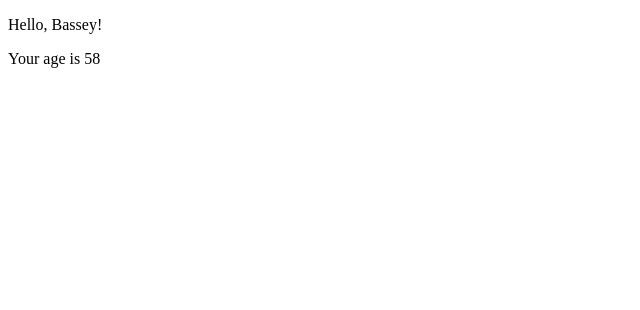
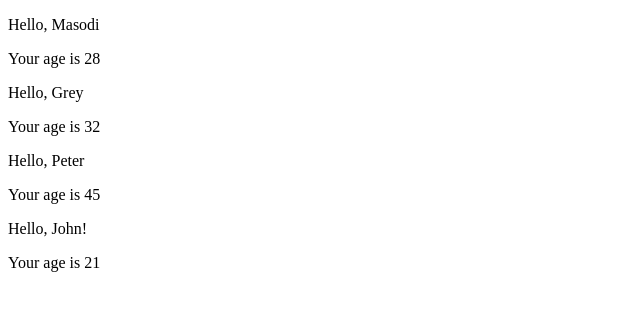
Before and after one commit to Gejjeg/conditional_rendering, a React (Create React App) app: page / in a window 1280 px wide. Shown: the top 310 px of the page, without its empty margins (0-640 px from the left). Built offline with nearby package versions, Linux system fonts and the light colour scheme.

Commit message:
feat: Conditional Rendering - 04 added

```diff
--- a/src/Age.js
+++ b/src/Age.js
@@ -7,7 +7,7 @@ export class Age extends React.Component {
     render() {
         return (
             <div>
-                {this.props.age > 18 && this.props.age < 65 && <p>Your age is {this.props.age}</p>}
+                {this.props.age > 18 && this.props.age < 65 && this.props.name==="John" && <p>Your age is {this.props.age}</p>}
             </div>
         )
     }
--- a/src/App.js
+++ b/src/App.js
@@ -2,11 +2,17 @@ import React from "react";
 import { Welcome } from "./Welcome";
 import { WelcomeModify } from "./Welcome2";
 import { WelcomeAgeRenderConditionally } from "./Welcome3";
+import { Welcome4 } from "./Welcome4";
 
 export class App extends React.Component {
     render() {
         return (
-            <WelcomeAgeRenderConditionally name="Bassey"/>
+            <div>
+                <Welcome name="Masodi" age={28}/>
+                <WelcomeModify name="Grey" age={32} />
+                <WelcomeAgeRenderConditionally name="Peter" age={45} />
+                <Welcome4 name="John"/>
+            </div>
         )
     }
 };
--- a/src/Welcome.js
+++ b/src/Welcome.js
@@ -7,7 +7,7 @@ export class Welcome extends React.Component {
     render() {
         return (
             <div>
-                <p>Hello, {this.props.name}!</p>
+                <p>Hello, {this.props.name}</p>
                 {this.props.age > 18 && <p>Your age is {this.props.age}</p>}
             </div>
         )
--- a/src/Welcome2.js
+++ b/src/Welcome2.js
@@ -7,7 +7,7 @@ export class WelcomeModify extends React.Component {
     render() {
         return (
             <div>
-                <p>Hello, {this.props.name}!</p>
+                <p>Hello, {this.props.name}</p>
                 {this.props.age && <p>Your age is {this.props.age}</p>}
             </div>
         )
--- a/src/Welcome3.js
+++ b/src/Welcome3.js
@@ -8,8 +8,8 @@ export class WelcomeAgeRenderConditionally extends React.Component {
     render() {
         return (
             <div>
-                <p>Hello, {this.props.name}!</p>
-                <Age age="58"/>
+                <p>Hello, {this.props.name}</p>
+                {this.props.age > 18 && this.props.age < 65 && <p>Your age is {this.props.age}</p>}
             </div>
         )
     }
--- /dev/null
+++ b/src/Welcome4.js
@@ -0,0 +1,16 @@
+import React from "react";
+import { Age } from "./Age";
+
+export class Welcome4 extends React.Component {
+    static defaultProps = {
+        name: "Micheal"
+    }
+    render() {
+        return (
+            <div>
+                <p>Hello, {this.props.name}!</p>
+                <Age age="21" name={this.props.name}/>
+            </div>
+        )
+    }
+}
```
